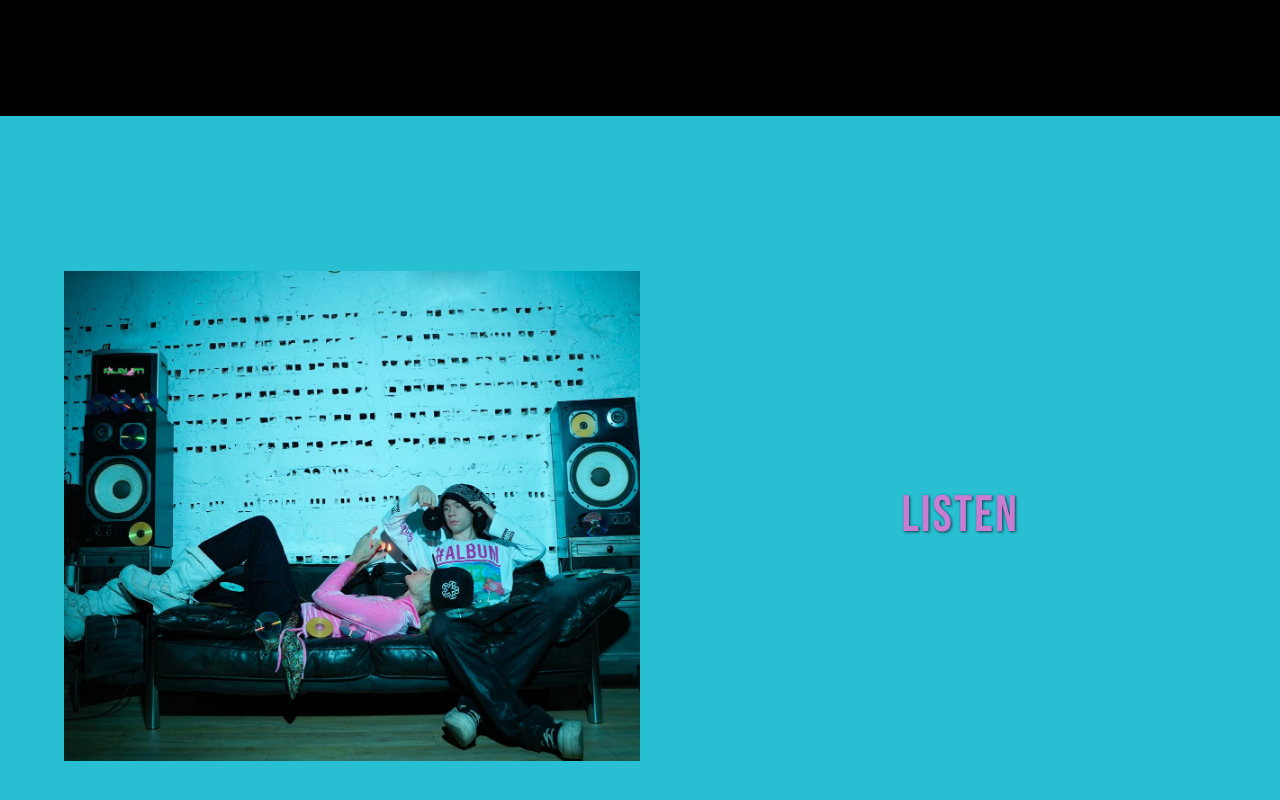
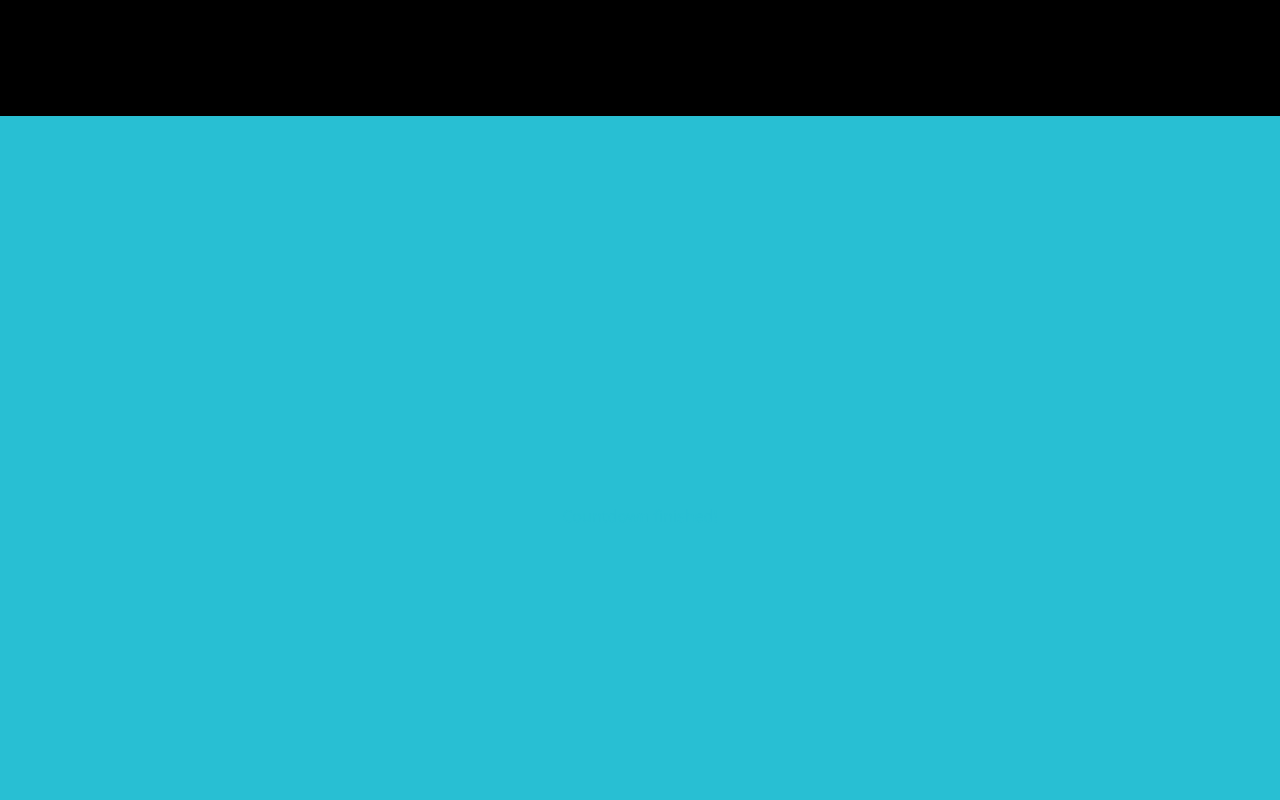
Before and after one commit to mademehateyou/test, a plain HTML site: page index.html in a window 1280 px wide. Shown: the part 3084-3884 px from the top of the page. Drawn offline with Linux system fonts and the light colour scheme.

Commit message:
Update index.html

```diff
--- a/index.html
+++ b/index.html
@@ -25,8 +25,7 @@
 <section class="slide"></section>
 <div id="slides-container">
   <section class="slide slide-footer">
-    <img src="images/album coverrr.jpg" alt="Album cover" class="footer-img">
-    <a href="https://albumoutnow.mssg.me/" target="_blank" class="footer-link">LISTEN</a>
+    <div id="countdown"></div>
   </section>
 </div>
 
```
